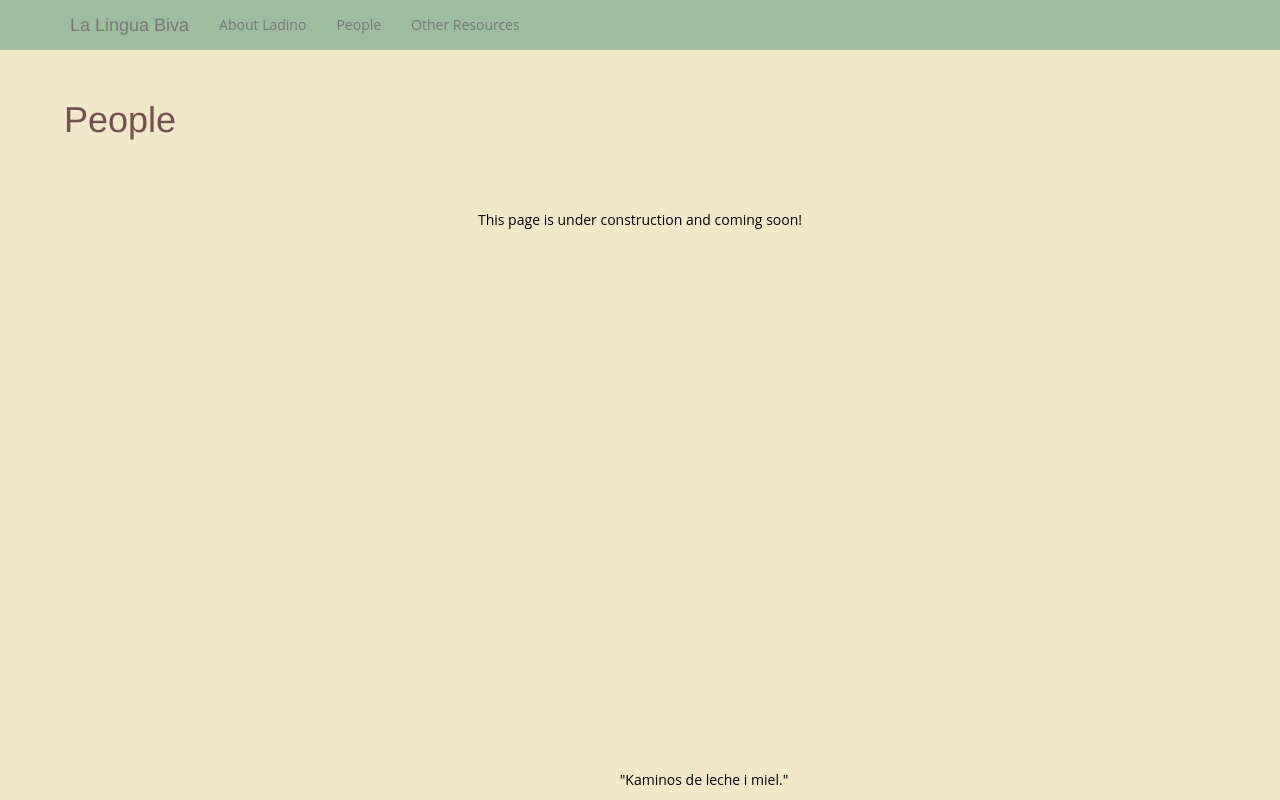
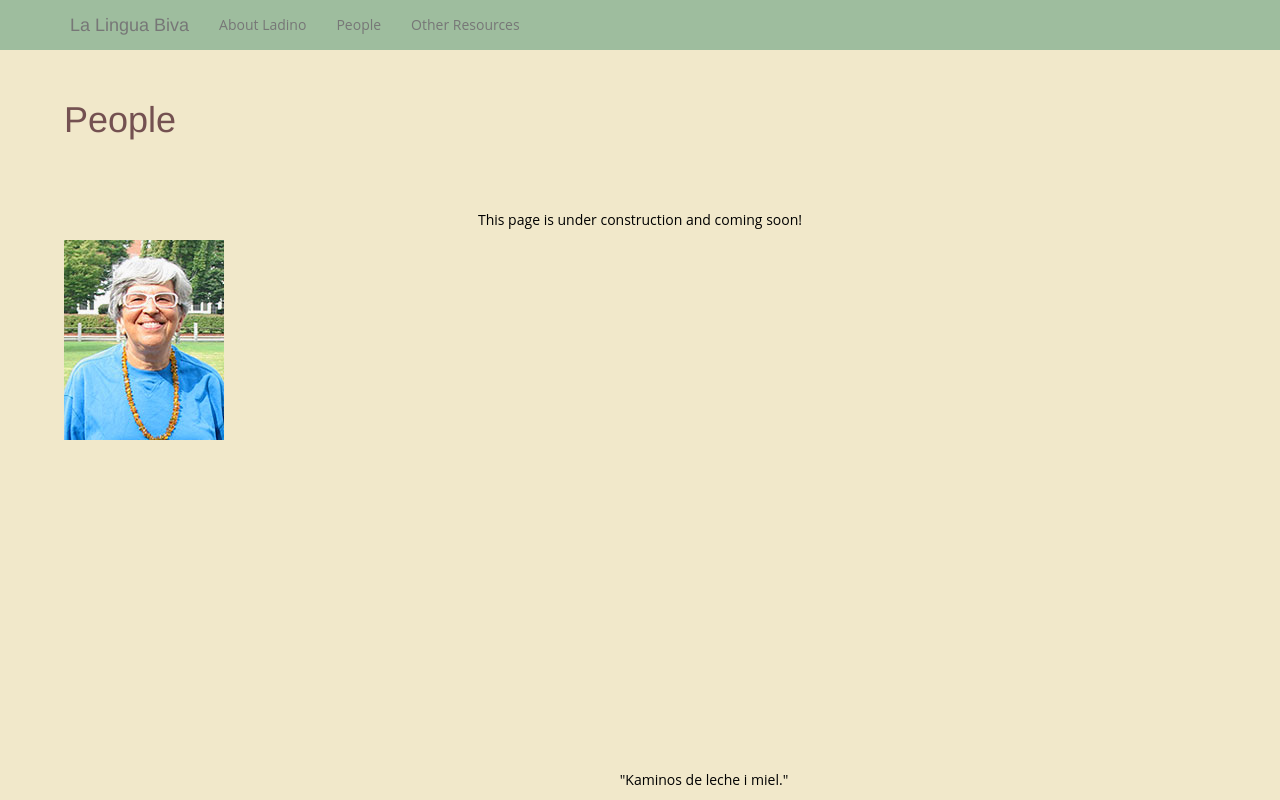
Before and after one commit to Deanna-Bessy/LaLinguaBiva, a plain HTML site: page People.html in a window 1280 px wide. Shown: the top 800 px of the page. Drawn offline with nearby package versions, Linux system fonts and the light colour scheme.

Commit message:
added gloria to people page

```diff
--- a/People.html
+++ b/People.html
@@ -63,6 +63,8 @@
 
     <p><br><br><br>This page is under construction and coming soon!</p>
 
+    <img src="http://deanna-bessy.github.io/LaLinguaBiva/facultyAscher.jpg" alt="Gloria Ascher" style="width:160px;height:200px;">
+
     <div class="footer"> <p>"Kaminos de leche i miel."</p></div>
 </body>
 
```
